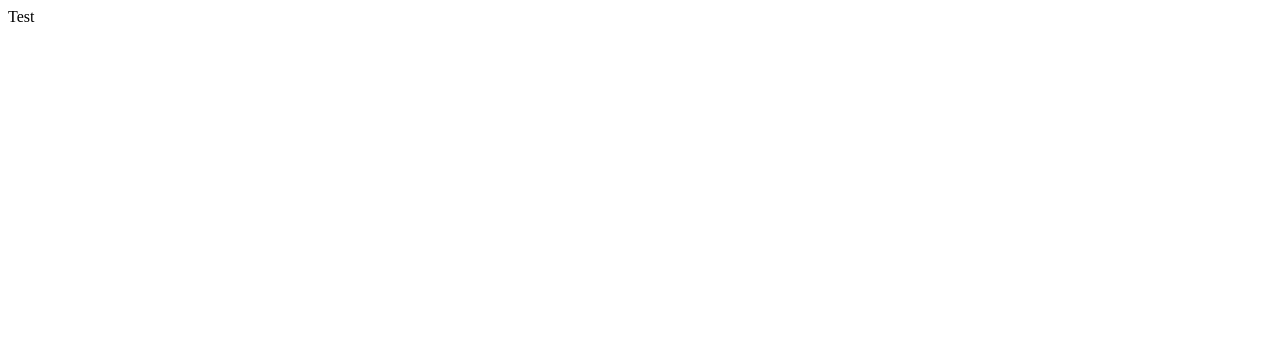
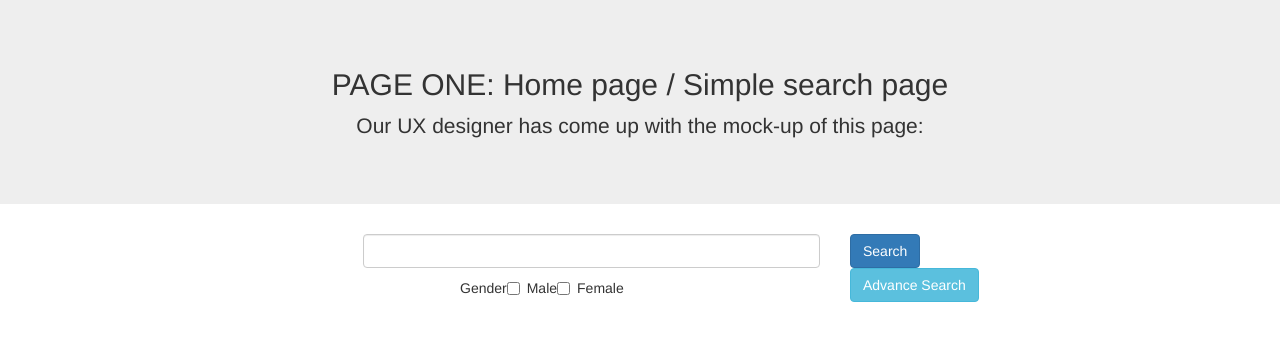
Before and after one commit to ArifJaffery/AppsCore, an Angular app: page / in a window 1280 px wide. Shown: the top 340 px of the page. Built offline with nearby package versions, Linux system fonts and the light colour scheme.

Commit message:
Created Search Component and its template

```diff
--- a/src/app/app.component.html
+++ b/src/app/app.component.html
@@ -1 +1 @@
-Test
+<search></search>
--- /dev/null
+++ b/src/app/components/search-component.html
@@ -0,0 +1,27 @@
+
+<div class="jumbotron text-center">
+    <h2>PAGE ONE: Home page / Simple search page</h2>
+    <p>Our UX designer has come up with the mock-up of this page:</p>
+</div>
+
+<div class="container">
+    <div class="row">
+        <div class="col-sm-3"></div>
+        <div class="col-sm-5"><input type="text" class="form-control" id="usr"></div>
+        <div class="col-sm-4"><button type="button" class="btn btn-primary">Search</button></div>
+    </div>
+
+    <div class="row">
+        <div class="col-sm-4"></div>
+        <div class="col-sm-4">
+            <div class="checkbox">
+                <span> Gender</span>
+                <label><input type="checkbox" value="Male">Male</label>
+                <label><input type="checkbox" value="Female">Female</label>
+            </div>
+        </div>
+        <div class="col-sm-4">
+                <a href="#" class="btn btn-info" role="button">Advance Search</a>
+        </div>
+    </div>
+</div>
--- /dev/null
+++ b/src/app/components/search-component.ts
@@ -0,0 +1,14 @@
+import {Component,OnInit} from '@angular/core';
+import {FormControl,FormBuilder,FormGroup} from '@angular/forms';
+
+@Component({
+    selector: 'search',
+    templateUrl: './search-component.html'
+})
+export class  Search extends FormGroup implements OnInit{
+    constructor(private fb:FormBuilder){
+        super({});
+    }
+    ngOnInit(){
+    }
+}
--- a/src/index.html
+++ b/src/index.html
@@ -7,6 +7,11 @@
 
   <meta name="viewport" content="width=device-width, initial-scale=1">
   <link rel="icon" type="image/x-icon" href="favicon.ico">
+  <link rel="stylesheet" href="https://maxcdn.bootstrapcdn.com/bootstrap/3.3.7/css/bootstrap.min.css">
+  <script src="https://ajax.googleapis.com/ajax/libs/jquery/3.2.1/jquery.min.js"></script>
+   <script src="https://maxcdn.bootstrapcdn.com/bootstrap/3.3.7/js/bootstrap.min.js"></script>
+
+
 </head>
 <body>
   <app-root></app-root>
```
Also changed, not shown: src/app/app.module.ts (+6 -2 lines).
